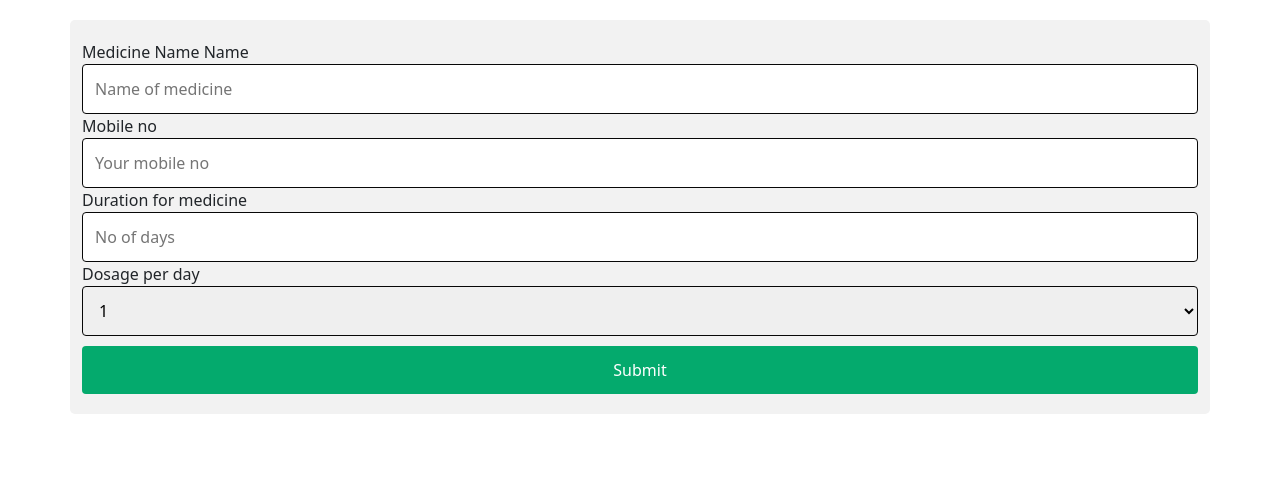
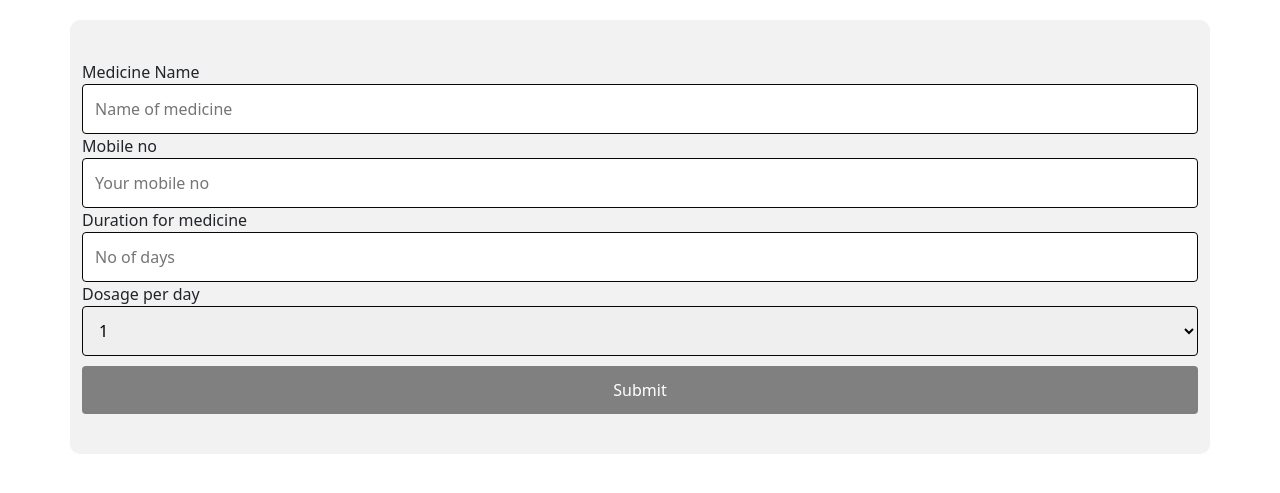
Before and after one commit to amanupadhyay28/hackin-winters, a FastAPI app: template src/templates/reminder.html in a window 1280 px wide. Shown: the top 493 px of the page. Run offline with FastAPI, Linux system fonts and the light colour scheme; the template is opened without the code that fills it, so the values that code supplies are empty.

Commit message:
changed some css

```diff
--- a/src/styles/reminder.css
+++ b/src/styles/reminder.css
@@ -12,7 +12,7 @@ input, select {
 
 
   input[type=submit] {
-    background-color: #04AA6D;
+    background-color :gray;
     color: white;
     padding: 12px 20px;
     border: none;
@@ -23,13 +23,13 @@ input, select {
 
 
   input[type=submit]:hover {
-    background-color: #45a049;
+    background-color: black;
   }
 
 
   .container {
-    border-radius: 5px;
+    border-radius: 10px;
     background-color: #f2f2f2;
-    padding: 20px;
+    padding: 40px;
      margin-top:20px ;
   }
--- a/src/templates/reminder.html
+++ b/src/templates/reminder.html
@@ -19,7 +19,7 @@
     <div class="container">
         <form action="">
 
-          <label for="mname">Medicine Name Name</label>
+          <label for="mname">Medicine Name</label>
           <input type="text" id="mname" name="medname" placeholder="Name of medicine">
 
           <label for="mobileno">Mobile no</label>
```
